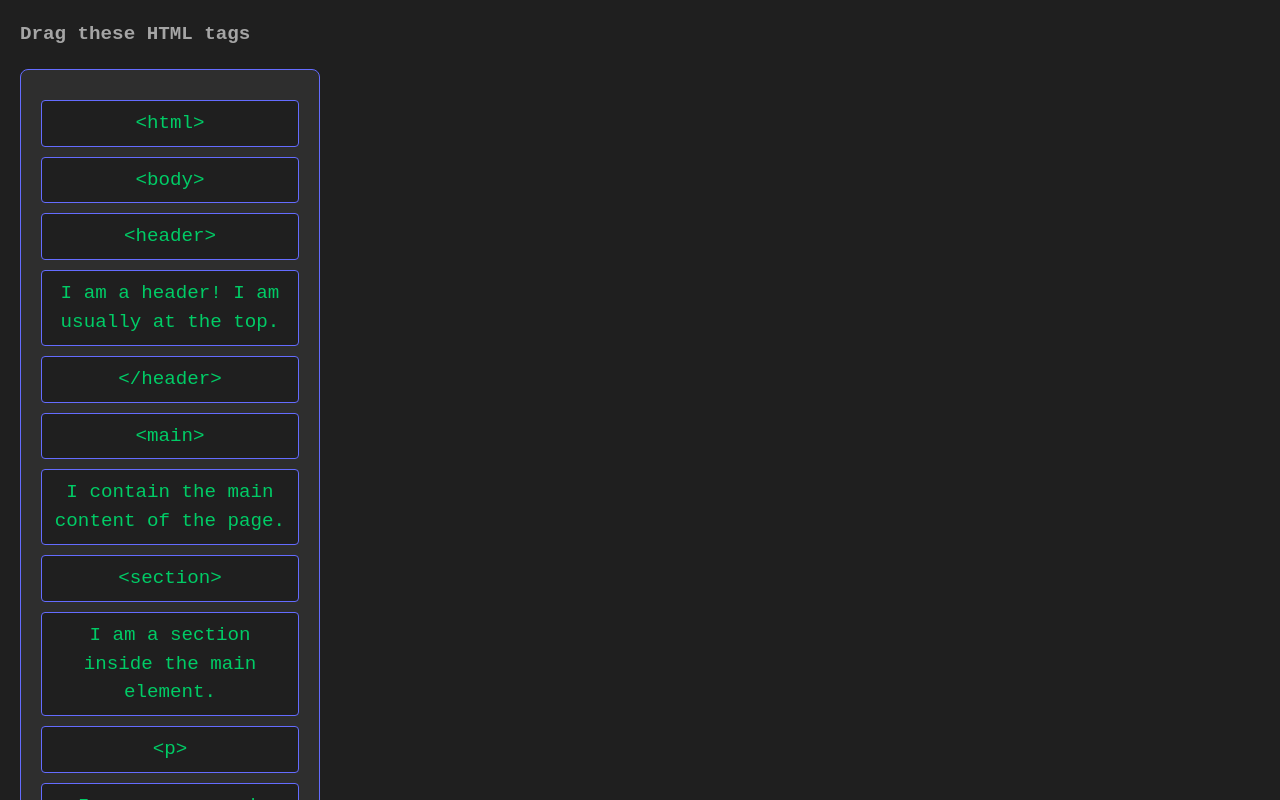
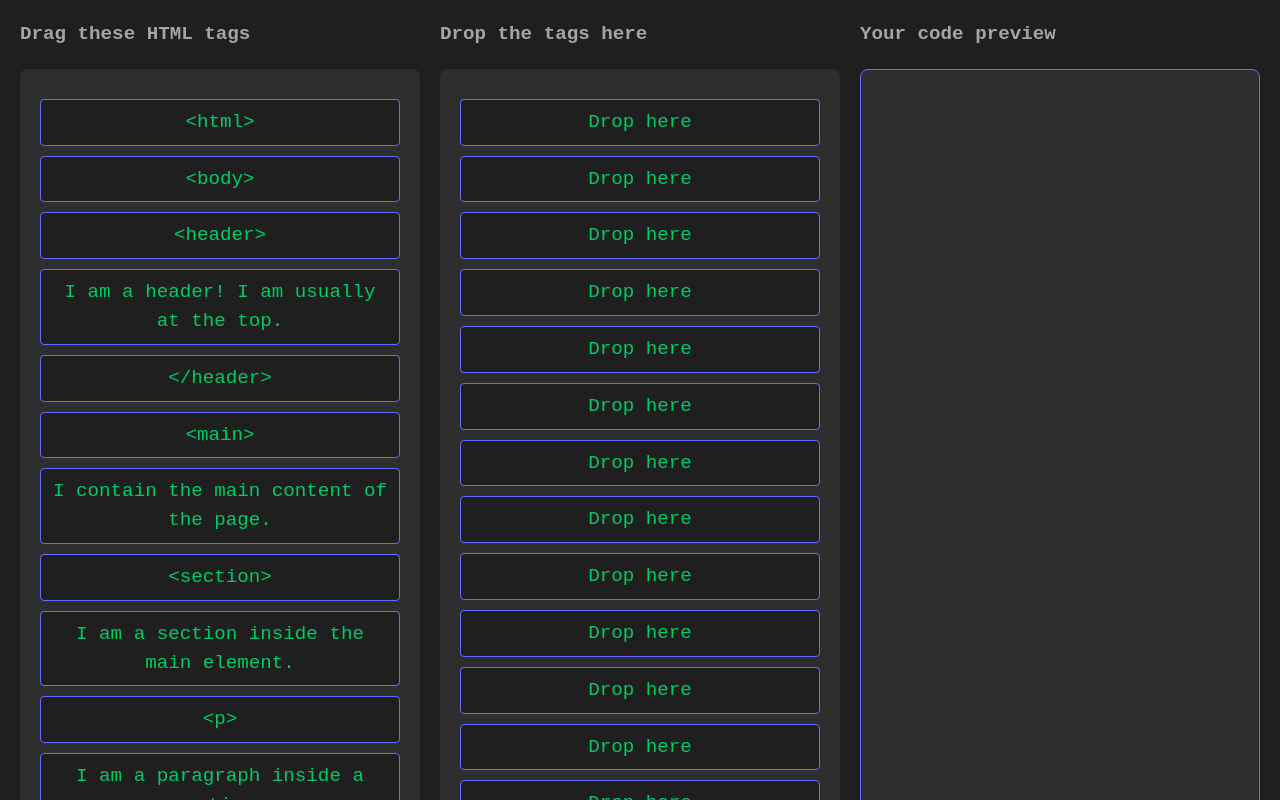
Before and after one commit to AndreaRene/code-games, a React (Vite) app: page / in a window 1280 px wide. Shown: the top 800 px of the page. Built offline with nearby package versions, Linux system fonts and the light colour scheme.

Commit message:
add drop zones. working on styling. next step functionality

```diff
--- a/src/Pages/Game/Game.jsx
+++ b/src/Pages/Game/Game.jsx
@@ -32,8 +32,11 @@ const initialTags = [
   { id: 'tag-19', content: '</html>', level: 0 },
 ];
 
+const initialDropZones = Array(initialTags.length).fill(null);
+
 const GameContainer = () => {
   const [tagList, setTagList] = useState(initialTags);
+  const [dropZones, setDropZones] = useState(initialDropZones);
 
   const onDragEnd = (result) => {
     const { destination } = result;
@@ -46,15 +49,12 @@ const GameContainer = () => {
   return (
     <DragDropContext onDragEnd={onDragEnd}>
       <div className='game-container'>
+        {/* First column: Draggable tags */}
         <h2 className='tags-message'>Drag these HTML tags</h2>
         <section className='element-list'>
           <Droppable droppableId='tags' isDropDisabled={true}>
             {(provided) => (
-              <ul
-                className='button-container'
-                {...provided.droppableProps}
-                ref={provided.innerRef}
-              >
+              <ul {...provided.droppableProps} ref={provided.innerRef}>
                 {tagList.map((tag, index) => (
                   <Draggable key={tag.id} draggableId={tag.id} index={index}>
                     {(provided, snapshot) => (
@@ -62,15 +62,11 @@ const GameContainer = () => {
                         ref={provided.innerRef}
                         {...provided.draggableProps}
                         {...provided.dragHandleProps}
-                        className={`tag tag-${index + 1} ${
-                          snapshot.isDragging ? 'dragging' : ''
-                        }`}
+                        className={`tag ${snapshot.isDragging ? 'dragging' : ''}`}
                         style={{
                           ...provided.draggableProps.style,
                           background: snapshot.isDragging ? '#e0e0e0' : '',
-                          boxShadow: snapshot.isDragging
-                            ? '0 2px 8px rgba(0, 0, 0, 0.2)'
-                            : '',
+                          padding: '8px',
                         }}
                       >
                         <code>{tag.content}</code>
@@ -83,6 +79,33 @@ const GameContainer = () => {
             )}
           </Droppable>
         </section>
+
+        {/* Second column: Drop zones */}
+        <h2 className='drop-message'>Drop the tags here</h2>
+        <section className='drop-zone-list'>
+          {dropZones.map((zone, index) => (
+            <Droppable key={index} droppableId={`drop-${index}`}>
+              {(provided) => (
+                <div
+                  ref={provided.innerRef}
+                  {...provided.droppableProps}
+                  className='drop-zone'
+                >
+                  {zone ? <code>{zone.content}</code> : 'Drop here'}
+                  {provided.placeholder}
+                </div>
+              )}
+            </Droppable>
+          ))}
+        </section>
+
+        {/* Third column: Code Preview */}
+        <h2 className='code-message'>Your code preview</h2>
+        <section className='code-example'>
+          {/* <pre>
+            <code>{formatCodeWithIndentation(tagList)}</code>
+          </pre> */}
+        </section>
       </div>
     </DragDropContext>
   );
--- a/src/Pages/Game/Game.scss
+++ b/src/Pages/Game/Game.scss
@@ -1,9 +1,9 @@
-@import '../../_variables.scss'; /* Import the variables */
+@import '../../_variables.scss';
 
 /* Game Container Styles */
 .game-container {
   display: grid;
-  grid-template-columns: 1fr 1fr 2fr;
+  grid-template-columns: 1fr 1fr 1fr;
   grid-template-rows: 0.1fr 1.9fr;
   gap: $gap-base;
   padding: $padding-base;
@@ -11,25 +11,14 @@
   background-color: $dark-background;
 }
 
-/* Element List, Code Example, and Site Preview Sections */
-.element-list,
-.code-example,
-.site-preview {
-  border: 1px solid $border-color;
+/*Element List (Draggable Tags)*/
+
+.element-list {
+  grid-column: 1 / 2;
+  // border: 1px solid $border-color;
   padding: $padding-base;
   border-radius: $border-radius-base;
   background-color: $light-background;
-}
-
-.element-list li.dragging {
-  opacity: 0.6;
-  transform: rotate(3deg);
-  background-color: #f0f0f0;
-}
-
-/* Individual Section Styling */
-.element-list {
-  grid-column: 1 / 2;
 }
 
 .tags-message {
@@ -39,28 +28,7 @@
   grid-row: 1 / 2;
 }
 
-.code-example {
-  grid-column: 2 / 3;
-}
-
-.code-message {
-  font-size: 1.2rem;
-  color: $text-muted;
-  grid-column: 2 / 3;
-  grid-row: 1 / 2;
-}
-
-.site-preview {
-  grid-column: 3 / 4;
-}
-
-.site-message {
-  font-size: 1.2rem;
-  color: $text-muted;
-  grid-column: 3 / 4;
-  grid-row: 1 / 2;
-}
-
+/* Draggable tag styles */
 .tag {
   margin: 10px 0;
   padding: 8px;
@@ -78,12 +46,67 @@
   width: 100%;
 
   &:hover {
-    background-color: $primary-color;
+    background-color: $light-background;
     border-color: $secondary-color;
   }
 }
 
-/* Code example styling */
+.element-list li.dragging {
+  opacity: 0.6;
+  transform: rotate(3deg);
+  background-color: #f0f0f0;
+}
+
+/*Drop Zones (Second Column)*/
+
+.drop-zone-list {
+  grid-column: 2 / 3;
+  // display: flex;
+  // flex-direction: column;
+  padding: $padding-base;
+  border-radius: $border-radius-base;
+  background-color: $light-background;
+  // gap: 10px;
+}
+
+.drop-zone {
+  margin: 10px 0;
+  padding: 8px;
+  border: 1px solid $border-color;
+  border-radius: 4px;
+  cursor: grab;
+  background-color: $dark-background;
+  color: $primary-color;
+  font-family: $font-monospace;
+  font-size: 1.2rem;
+  text-align: center;
+  width: 100%;
+}
+
+.drop-message {
+  font-size: 1.2rem;
+  color: $text-muted;
+  grid-column: 2 / 3;
+  grid-row: 1 / 2;
+}
+
+/*Code Preview (Third Column)*/
+
+.code-example {
+  grid-column: 3 / 4;
+  border: 1px solid $border-color;
+  padding: $padding-base;
+  border-radius: $border-radius-base;
+  background-color: $light-background;
+}
+
+.code-message {
+  font-size: 1.2rem;
+  color: $text-muted;
+  grid-column: 3 / 4;
+  grid-row: 1 / 2;
+}
+
 .code-example pre {
   background-color: $dark-background;
   padding: 15px;
@@ -92,10 +115,3 @@
   font-family: $font-monospace;
   height: 96%;
 }
-
-/* Preview area */
-.site-preview .preview {
-  padding: $padding-base;
-  border-radius: $border-radius-base;
-  background-color: $dark-background;
-}
```
